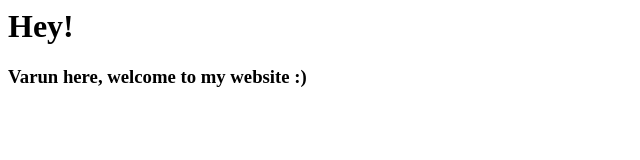
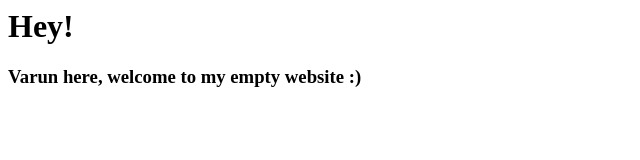
Before and after one commit to varunmishra13/portfolio, a plain HTML site: page index.html in a window 1280 px wide. Shown: the full height of the page, 0-640 px from the left. Drawn offline with Linux system fonts and the light colour scheme.

Commit message:
Update index.html

```diff
--- a/index.html
+++ b/index.html
@@ -4,6 +4,6 @@
     </head>
     <body>
         <h1>Hey!</h1>
-        <h3>Varun here, welcome to my website :)</h3>
+        <h3>Varun here, welcome to my empty website :)</h3>
     </body>
 </html>
```
